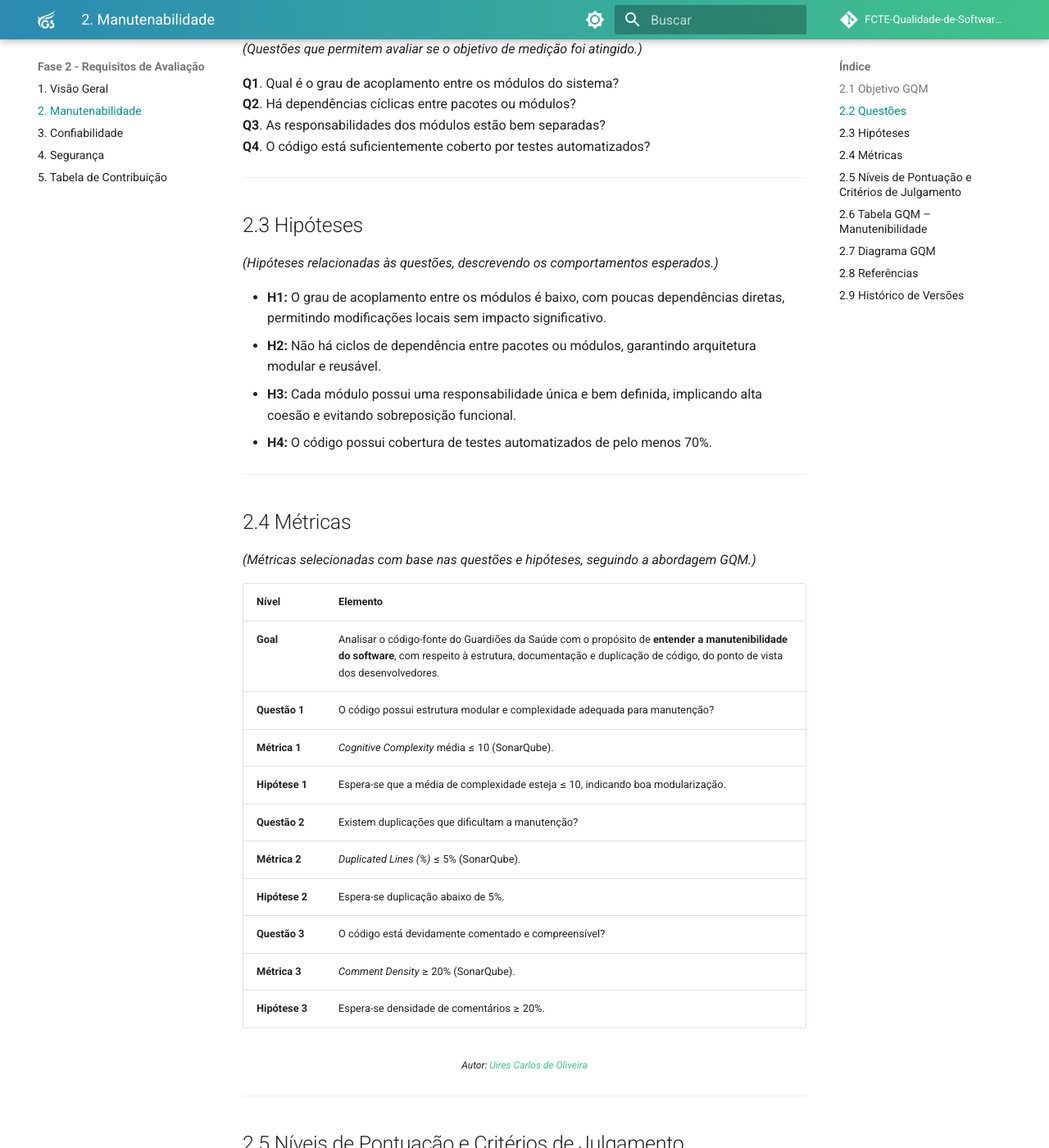
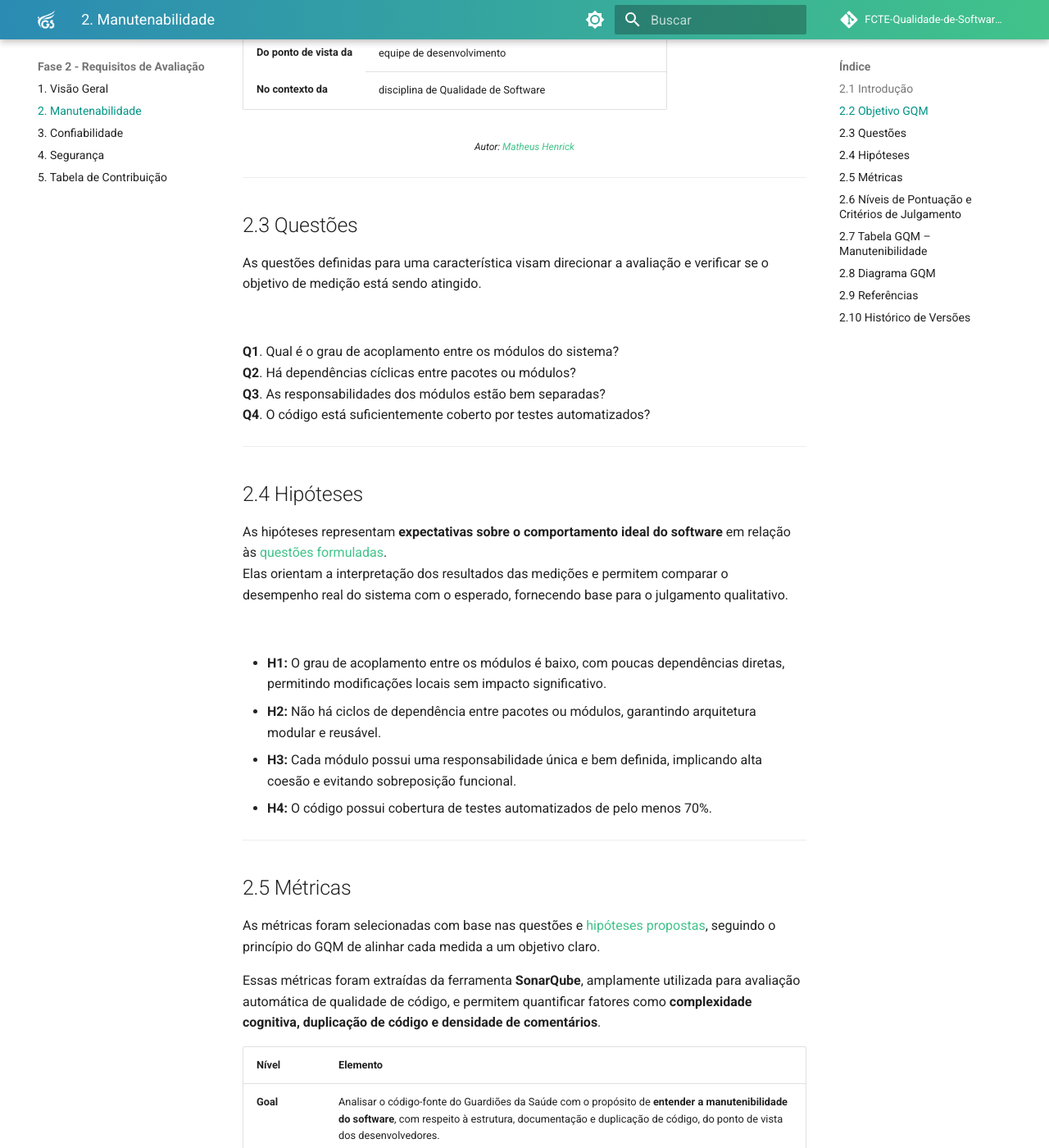
Before and after one commit to FCTE-Qualidade-de-Software-1/2025-2_T02_Katherine_Johnson, an MkDocs documentation site: the page built from docs/entregas/fase-2/manutenabilidade.md, in a window 1280 px wide and 1400 px high, scrolled down 675 px. Shown: the whole window at 82% size. Built offline with MkDocs 1.6.1 and Material for MkDocs 9.7.7, drawn with Linux system fonts in a browser that asks for light colours; comment, search, counter and statistics services are not loaded; some of the changed text lies outside the part shown.

Commit message:
adição da introdução das características e das seções

```diff
--- a/docs/entregas/fase-2/manutenabilidade.md
+++ b/docs/entregas/fase-2/manutenabilidade.md
@@ -1,6 +1,11 @@
 # 2. Manutenibilidade
 
-## 2.1 Objetivo GQM
+## 2.1 Introdução
+A **manutenibilidade** é uma das principais características da qualidade de software, pois determina o quanto o sistema pode ser facilmente **compreendido, modificado, corrigido e evoluído** ao longo do tempo.
+
+A análise de manutenibilidade busca identificar aspectos estruturais e técnicos que influenciam a facilidade de manutenção, como **modularidade, complexidade, duplicação de código, documentação e cobertura de testes**
+
+## 2.2 Objetivo GQM
 
 <table>
   <tr><th>Analisar</th><td>o Guardiões da Saúde</td></tr>
@@ -18,8 +23,10 @@
 
 ---
 
-## 2.2 Questões
-*(Questões que permitem avaliar se o objetivo de medição foi atingido.)*
+## 2.3 Questões
+As questões definidas para uma característica visam direcionar a avaliação e verificar se o objetivo de medição está sendo atingido.
+
+<br>
 
 **Q1**. Qual é o grau de acoplamento entre os módulos do sistema?
 **Q2**. Há dependências cíclicas entre pacotes ou módulos?
@@ -28,8 +35,11 @@
 
 ---
 
-## 2.3 Hipóteses
-*(Hipóteses relacionadas às questões, descrevendo os comportamentos esperados.)*
+## 2.4 Hipóteses
+As hipóteses representam **expectativas sobre o comportamento ideal do software** em relação às [questões formuladas](#23-questões).
+Elas orientam a interpretação dos resultados das medições e permitem comparar o desempenho real do sistema com o esperado, fornecendo base para o julgamento qualitativo.
+
+<br>
 
 - **H1:** O grau de acoplamento entre os módulos é baixo, com poucas dependências diretas, permitindo modificações locais sem impacto significativo.
 - **H2:** Não há ciclos de dependência entre pacotes ou módulos, garantindo arquitetura modular e reusável.
@@ -38,8 +48,11 @@
 
 ---
 
-## 2.4 Métricas
-*(Métricas selecionadas com base nas questões e hipóteses, seguindo a abordagem GQM.)*
+## 2.5 Métricas
+As métricas foram selecionadas com base nas questões e [hipóteses propostas](#24-hipóteses), seguindo o princípio do GQM de alinhar cada medida a um objetivo claro.
+
+Essas métricas foram extraídas da ferramenta **SonarQube**, amplamente utilizada para avaliação automática de qualidade de código, e permitem quantificar fatores como **complexidade cognitiva, duplicação de código e densidade de comentários**.
+
 
 | Nível | Elemento |
 |-------|-----------|
@@ -62,8 +75,9 @@
 
 ---
 
-## 2.5 Níveis de Pontuação e Critérios de Julgamento
-*(Definição de escalas de pontuação e critérios de interpretação para cada métrica.)*
+## 2.6 Níveis de Pontuação e Critérios de Julgamento
+Os **níveis de pontuação** foram definidos para possibilitar uma **interpretação padronizada dos resultados** das [medições](#25-métricas).
+Cada métrica é associada a uma escala de valores que varia de *insuficiente* a *excelente*, permitindo avaliar o grau de atendimento das boas práticas de qualidade de software.
 
 | Métrica | Insuficiente | Satisfatório | Bom | Excelente |
 |----------|---------------|--------------|------|------------|
@@ -74,8 +88,9 @@
 
 ---
 
-## 2.6 Tabela GQM – Manutenibilidade
-*(Consolidação das métricas e periodicidade de coleta.)*
+## 2.7 Tabela GQM – Manutenibilidade
+A tabela GQM consolida as relações entre **objetivos, questões, métricas, fontes de dados e periodicidade de coleta**.
+Essa visão integrada facilita o acompanhamento das medições e a verificação contínua da qualidade, garantindo que as decisões sejam tomadas com base em evidências quantitativas e consistentes.
 
 | Objetivo | Questão | Métrica | Fonte | Periodicidade | Alvo |
 |-----------|----------|----------|--------|----------------|------|
@@ -85,20 +100,22 @@
 
 ---
 
-## 2.7 Diagrama GQM
+## 2.8 Diagrama GQM
 *(Representação hierárquica entre objetivo, questões e métricas.)*
 
+---
 
-## 2.8 Referências
+## 2.9 Referências
 
 > BASILI, Victor R.; CALDIERA, Gianluigi; ROMBACH, Hans Dieter. *The Goal Question Metric (GQM) Approach.* In: MARCINIAK, J. J. (ed.). *Encyclopedia of Software Engineering.* New York: John Wiley & Sons, 1994. cap. 6, p. 51–55.
 > INTERNATIONAL ORGANIZATION FOR STANDARDIZATION. *ISO/IEC 25023:2011.* Systems and software engineering — Systems and software Quality Requirements and Evaluation (SQuaRE) — System and software quality models. Genebra: ISO, 2011.
 
 ---
 
-## 2.9 Histórico de Versões
+## 2.10 Histórico de Versões
 
 | Versão | Data | Descrição | Autor(es) |
 |--------|------|------------|------------|
 | `1.0` | 14/10/2025 | Criação do documento | [Uires Carlos de Oliveira](https://github.com/uires2023), [Matheus Henrick](https://github.com/MatheusHenrickSantos) |
 | `1.1` | 15/10/2025 | Formatação do texto, remoção de informações redundantes | [Gabriela Tiago](https://github.com/GabrielaTiago) |
+| `1.2` | 24/10/2025 | Reestruturação do artefato, adição da introdução e dos links de navegação | [Arthur Carneiro](https://github.com/trindadea) |
```
Also changed, not shown: docs/entregas/fase-2/confiabilidade.md (+20 -6 lines), docs/entregas/fase-2/seguranca.md (+20 -6 lines).
